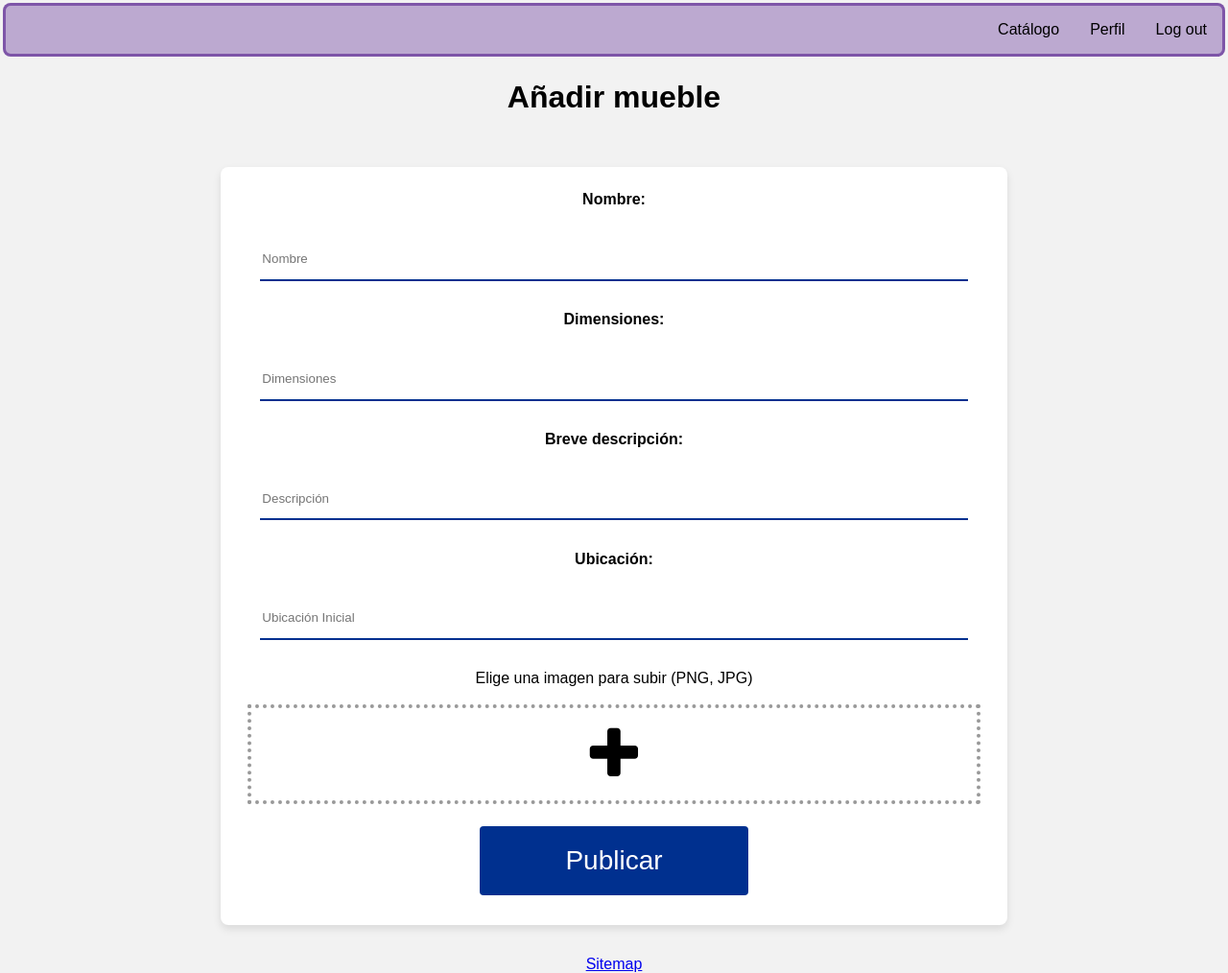
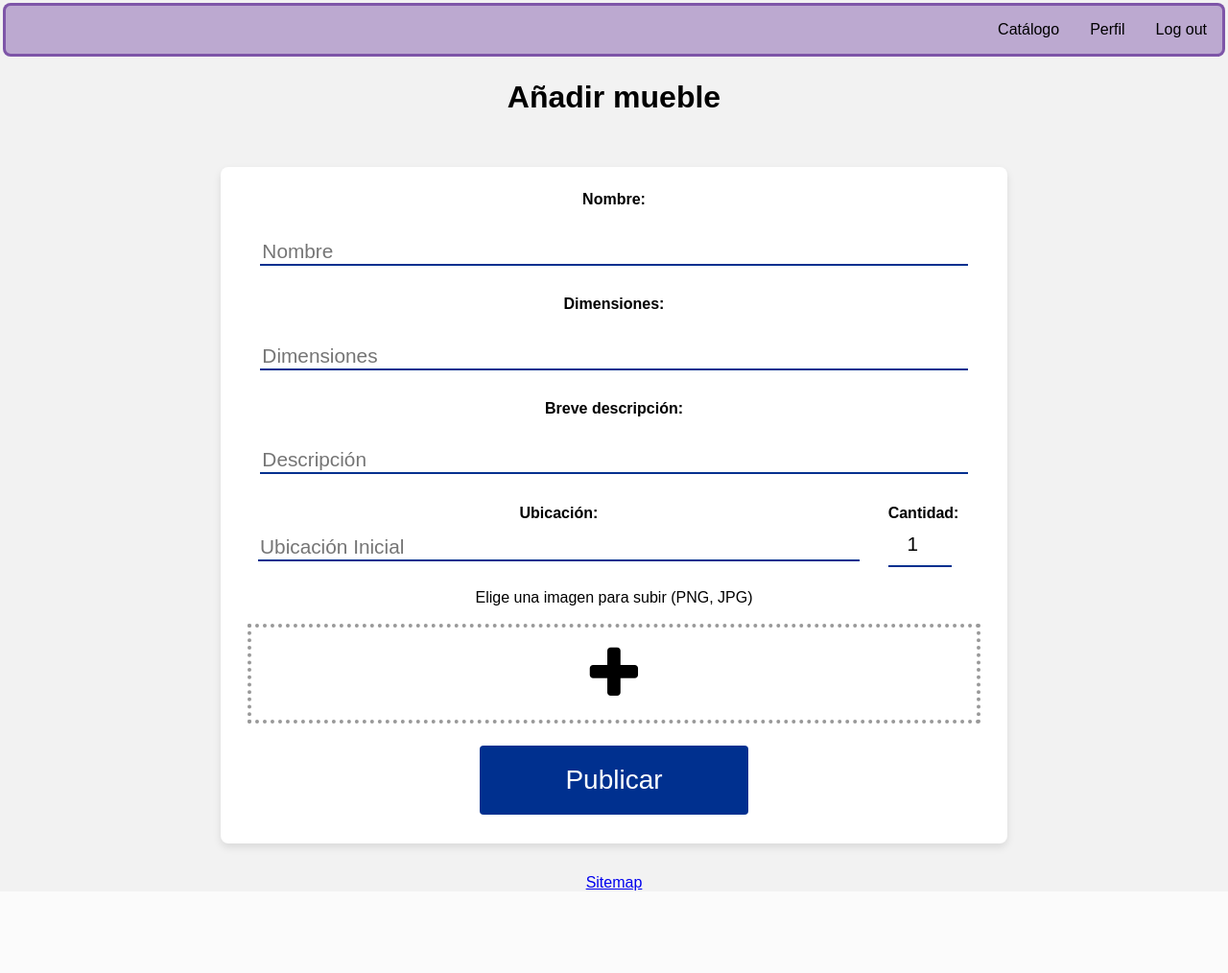
Before and after one commit to OSL-UGR/ugr-reutiliza, a Django app: page /muebles/add in a window 1280 px wide. Shown: the whole page at 96% size. After the commit the page ends 928 px from the top, so only its background shows below. Run offline with Django 5.2, Linux system fonts and the light colour scheme; the visitor is signed in with stand-in values (Sample User, id 1); data comes from the database, SQL or seed files in the repository.

Commit message:
Added number of furniture

```diff
--- a/muebles/landing/models.py
+++ b/muebles/landing/models.py
@@ -50,6 +50,7 @@ class Mueble(models.Model):
                                    on_delete=models.DO_NOTHING, null=True)
     ubiInicial = models.CharField(max_length=512, default="")
     ubiFinal = models.CharField(max_length=512, default="")
+    cantidad = models.IntegerField(default=1)
 
     def get_absolute_url(self):
         return f'/{self.id}/post'
--- a/muebles/landing/static/styles/styles.css
+++ b/muebles/landing/static/styles/styles.css
@@ -88,12 +88,17 @@ body {
 	text-align: center;
 	grid-template-areas:
 	". nom nom ."
+	". cant cant ."
 	". foto foto ."
 	". left right ."
 	". modify delete ."
 	". book book ."
 	"t1 t2 t3 t4"
 	"cont1 cont2 cont3 cont4";
+}
+
+.cant {
+	grid-area: cant;
 }
 
 .nom {
@@ -325,17 +330,37 @@ t4 {
 }
 /* Add animation (fade out the popup) */
 @-webkit-keyframes fadeOut {
-  from {opacity: 1;visibility:visible}
-  to {opacity: 0;visibility:hidden}
+	from {opacity: 1;visibility:visible}
+	to {opacity: 0;visibility:hidden}
 }
 
 @keyframes fadeOut {
-  from {opacity: 1;visibility:visible}
-  to {opacity: 0;visibility:hidden}
+	from {opacity: 1;visibility:visible}
+	to {opacity: 0;visibility:hidden}
 }
 /***********************************************************/
 /*******************EDITAR MUEBLES**************************/
 /***********************************************************/
+.subgrid {
+	display: grid;
+    grid-template-columns: 85% 10%;
+	text-align: center;
+	gap:2%;
+}
+
+.subgrid-item {
+	width: 100%;
+    display: flex;
+    flex-direction: column;
+}
+.ubi {
+	grid-area: ubi;
+}
+
+.cant {
+	grid-area: cant;
+}
+
 #foto {
 	display: none;
 	cursor: default;
@@ -367,14 +392,14 @@ t4 {
 	position: absolute;
 	width:16px;
 	height:16px;
-	top: 20px; /* Adjust as needed */
-	right: 20px; /* Adjust as needed */
+	top: 20px;
+	right: 20px;
 	color: white;
 	background-color: black;
 	padding: 5px;
 	cursor: pointer;
-	border-radius: 50%; /* Makes it round */
-	z-index: 2; /* Ensure it's above the image */
+	border-radius: 50%;
+	z-index: 2;
 }
 .cross-overlay:hover {
 	opacity: 1;
@@ -407,8 +432,10 @@ t4 {
 .closebtn:hover {
 	color: black;
 }
+
 .addMueble{
 	width: 60%;
+    grid-template-columns: 1fr;
 	justify-self:center;
 	background-color: #fff;
 	padding: 2%;
@@ -419,11 +446,19 @@ t4 {
 	box-shadow: 0 4px 8px rgba(0, 0, 0, 0.1);
 }
 
-.addMueble > input{
-	height: 3em;
+
+.addMueble > input, .subgrid-item > input{
+	font-size: 1.30em;
 	margin: 2%;
 	border: none;
 	border-bottom: 2px solid #00308F;
+}
+
+.intInput {
+	height: 2em;
+	justify-self: center;
+	width: 3em;
+	text-align: center;
 }
 
 .publicar{
--- a/muebles/landing/templates/muebles/addMueble.html
+++ b/muebles/landing/templates/muebles/addMueble.html
@@ -29,8 +29,20 @@
 	<label for="desc"><b>Breve descripción:</b></label>
 	<input type="text" id="desc" value="{{ mueble.descripcion }}" placeholder="Descripción" name="desc" required>
 
-	<label for="ubiI"><b>Ubicación:</b></label>
-	<input type="text" id="ubiI" value="{{ mueble.ubiInicial }}" placeholder="Ubicación Inicial" name="ubiI" required>
+	<div class="subgrid">
+		<div class="subgrid-item">
+			<label for="ubiI"><b>Ubicación:</b></label>
+			<input type="text" id="ubiI" class="ubi" value="{{ mueble.ubiInicial }}" placeholder="Ubicación Inicial" name="ubiI" required>
+		</div>
+		<div class="subgrid-item">
+			<label for="cant"><b>Cantidad:</b></label>
+			{% if mueble %}
+			<input type="number" class="intInput" id="cant" class="cant" value="{{ mueble.cantidad }}" placeholder="Cantidad" name="cant" style="font-size:2em" required>
+			{% else %}
+			<input type="number" class="intInput" id="cant" class="cant" value=1 placeholder="Cantidad" name="cant" required>
+			{% endif %}
+		</div>
+	</div>
 
 	<label for="foto">Elige una imagen para subir (PNG, JPG)</label>
 	<input type="file" id="foto" placeholder="Foto" name="fotos" onchange="updateImageDisplay()" accept=
--- a/muebles/landing/templates/muebles/muebles.html
+++ b/muebles/landing/templates/muebles/muebles.html
@@ -36,6 +36,7 @@
 {% if mueble %}
 <div class="info-mueble">
 	<h1 class="nom">{{ mueble.nombre }}</h1>
+	<h2 class="cant">Restantes: {{ mueble.cantidad }}</h2>
 	{% for image in images %}
 	<img src="{{image.url}}" class="foto zoom" alt="Foto de {{ mueble.nombre }} en {{ mueble.ubiInicial }}">
 	{% endfor %}
--- a/muebles/landing/views.py
+++ b/muebles/landing/views.py
@@ -100,6 +100,7 @@ def modifyMueble(request, mueble_id):
             mueble.descripcion = request.POST['desc']
             mueble.dimensiones = request.POST['dim']
             mueble.ubiInicial = request.POST['ubiI']
+            mueble.cantidad = request.POST['cant']
             mueble.save()
 
             for img in fotos[1:]:
@@ -113,6 +114,7 @@ def modifyMueble(request, mueble_id):
 
 @login_required
 def addMueble(request):
+
     context = {
             'action': 'add',
             'fotos': '[]',
@@ -127,9 +129,11 @@ def addMueble(request):
             dim = request.POST['dim']
             desc = request.POST['desc']
             ubiI = request.POST['ubiI']
+            cant = request.POST['cant']
             mueble = Mueble(nombre=nombre, main_image=main_img,
                             descripcion=desc, ubiInicial=ubiI,
-                            ofertante=request.user, dimensiones=dim)
+                            ofertante=request.user, dimensiones=dim,
+                            cantidad=cant)
             mueble.save()
             for img in fotos[1:]:
                 foto = Foto(mueble=mueble, imagen=img)
```
